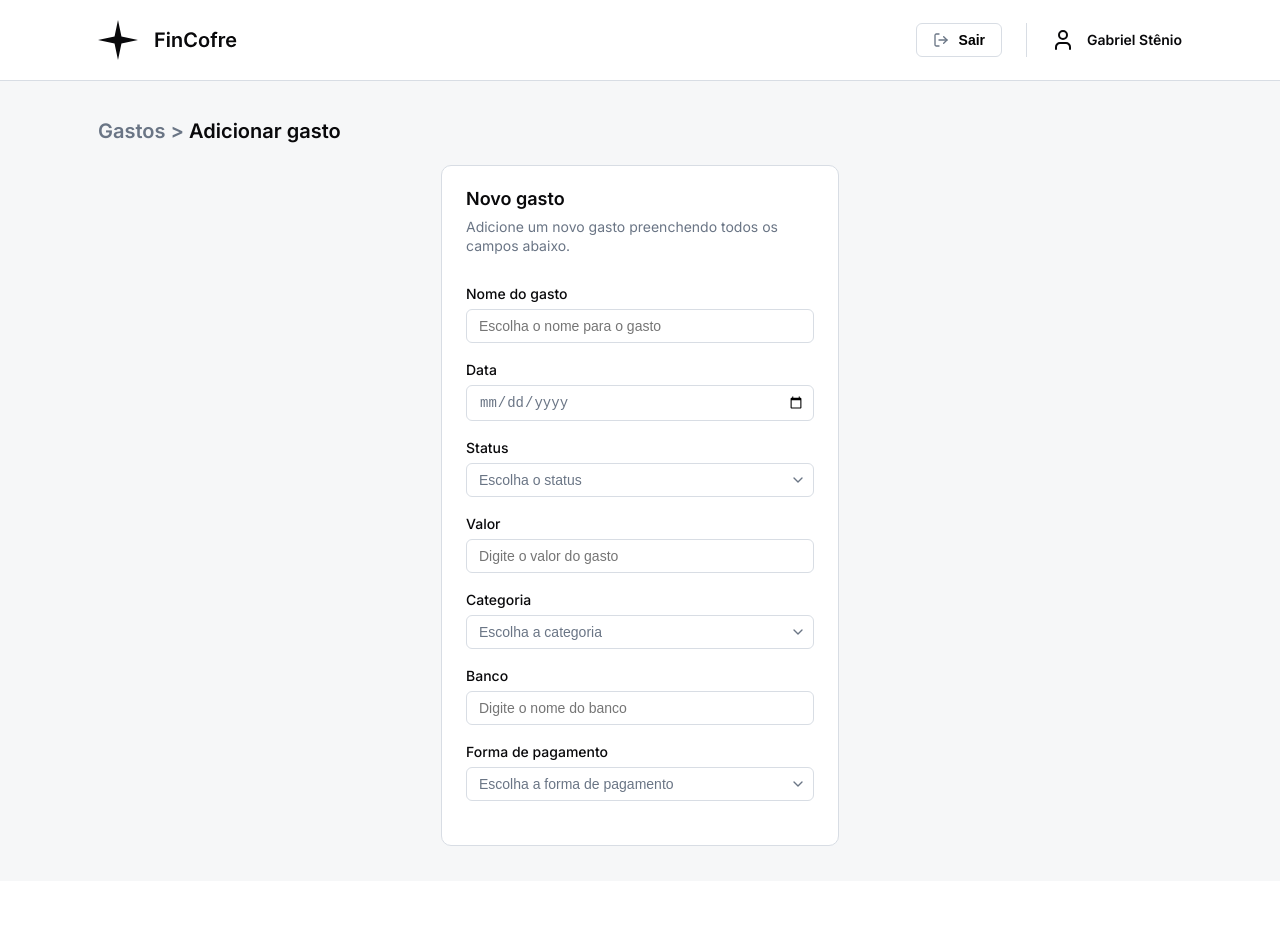
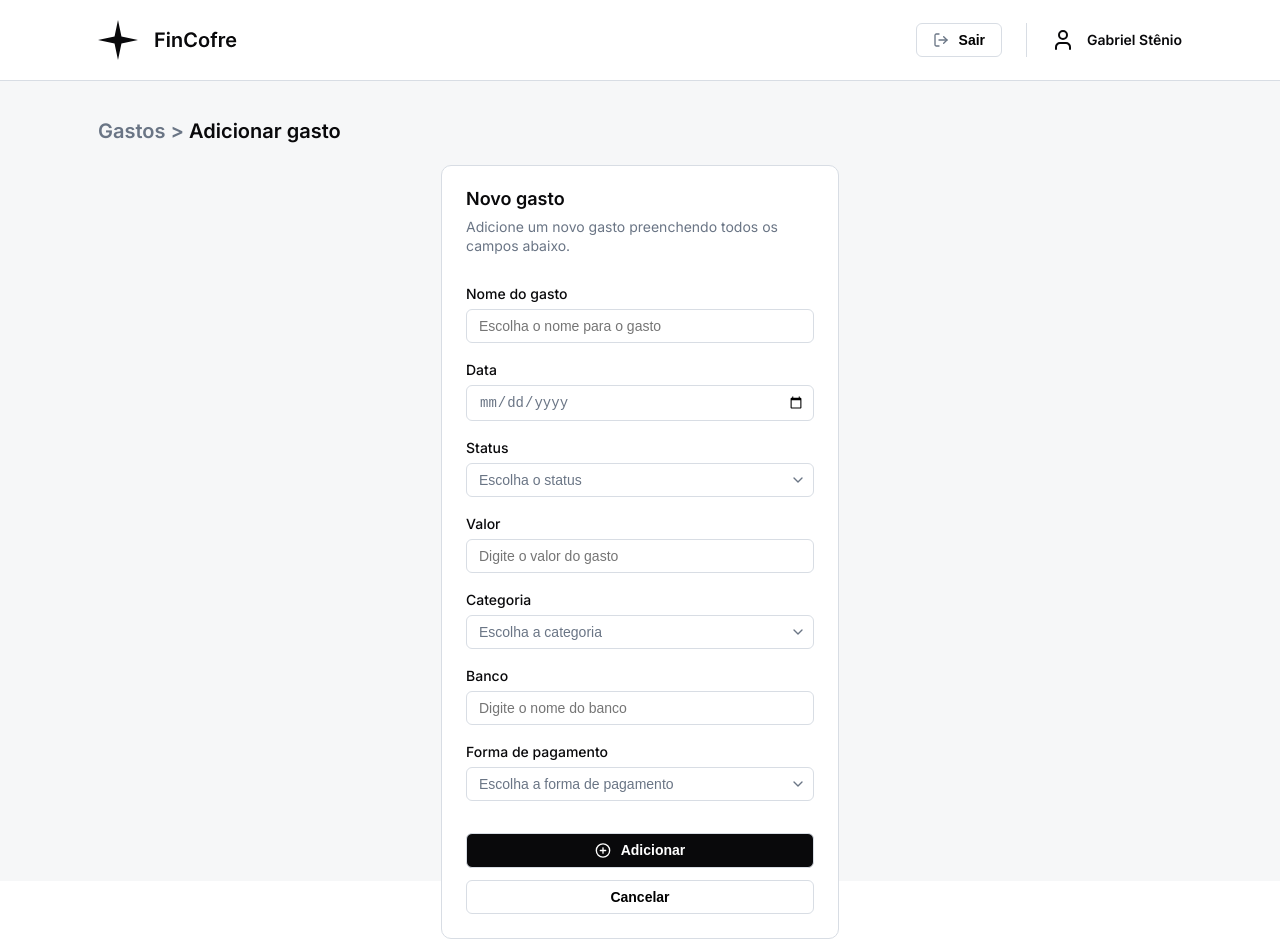
Before and after one commit to bagrielz/frontend-fincofre, an Angular app: page /adicionar-gasto in a window 1280 px wide. Before the commit the page ends 881 px from the top, so only its background shows below. Built offline with nearby package versions, Linux system fonts and the light colour scheme.

Commit message:
feat: adds the add button and cancel button in add spent form

```diff
--- a/src/app/features/form/pages/add-spent-form/add-spent-form.component.css
+++ b/src/app/features/form/pages/add-spent-form/add-spent-form.component.css
@@ -0,0 +1,6 @@
+.form-buttons-container {
+  margin-top: 2rem;
+  display: flex;
+  flex-direction: column;
+  gap: 0.75rem;
+}
--- a/src/app/features/form/pages/add-spent-form/add-spent-form.component.html
+++ b/src/app/features/form/pages/add-spent-form/add-spent-form.component.html
@@ -10,5 +10,12 @@
 
   <form class="form" [formGroup]="addSpentForm">
     <app-field [form]="addSpentForm" [fields]="formConfig.fields" />
+    <div class="form-buttons-container">
+      <app-button type="primary">
+        <img src="icons/plus-circle.svg" alt="" />
+        Adicionar
+      </app-button>
+      <app-button type="secondary"> Cancelar </app-button>
+    </div>
   </form>
 </app-form-container>
--- a/src/app/features/form/pages/add-spent-form/add-spent-form.component.ts
+++ b/src/app/features/form/pages/add-spent-form/add-spent-form.component.ts
@@ -9,6 +9,7 @@ import { CommonModule } from '@angular/common';
 import { FieldComponent } from '../../components/field/field.component';
 import { FormContainerComponent } from '../../components/form-container/form-container.component';
 import { SubtitleComponent } from '../../components/subtitle/subtitle.component';
+import { ButtonComponent } from '../../../../shared/components/button/button.component';
 
 @Component({
   selector: 'app-add-spent-form',
@@ -19,6 +20,7 @@ import { SubtitleComponent } from '../../components/subtitle/subtitle.component'
     CommonModule,
     FormContainerComponent,
     SubtitleComponent,
+    ButtonComponent,
   ],
   templateUrl: './add-spent-form.component.html',
   styleUrl: './add-spent-form.component.css',
--- a/src/app/shared/components/button/button.component.css
+++ b/src/app/shared/components/button/button.component.css
@@ -1,7 +1,10 @@
 .btn {
   display: flex;
   gap: 0.625rem;
+  justify-content: center;
+
   padding: 0.5rem 1rem;
+  width: 100%;
 
   font-weight: var(--font-semibold);
   font-size: var(--font-size-sm);
```
